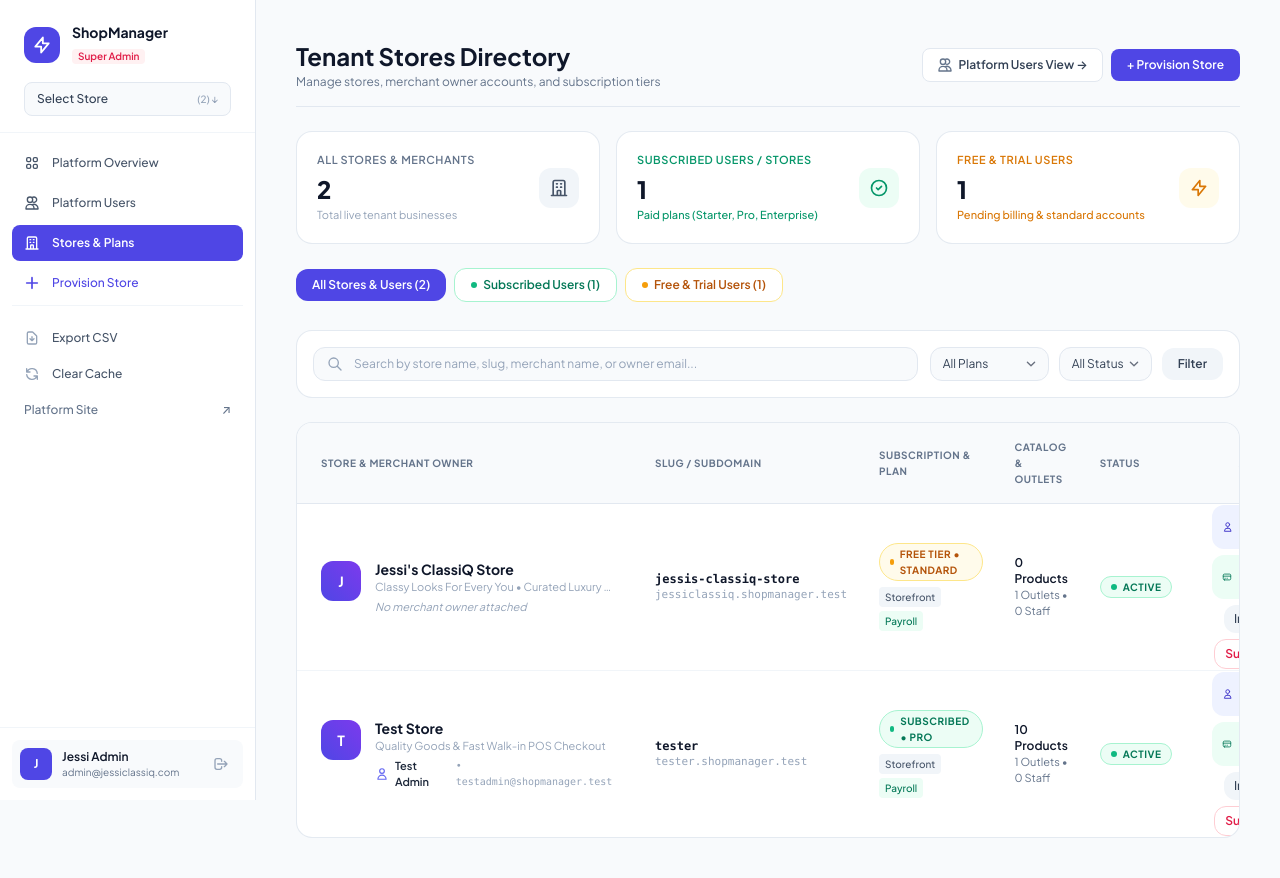
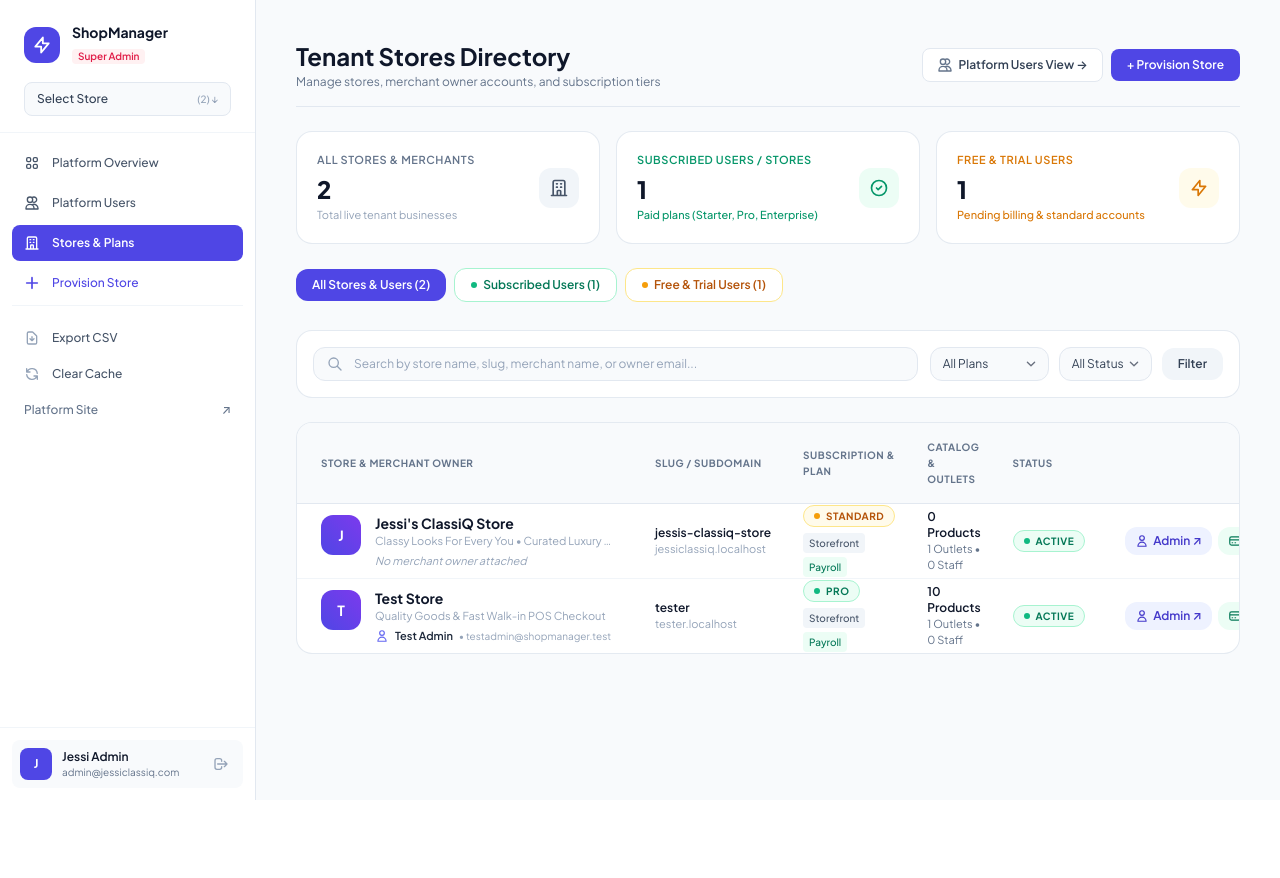
Before and after one commit to ruelnuffy/Shop-manager, a Laravel app: page /super-admin/tenants in a window 1280 px wide. After the commit the page ends 800 px from the top, so only its background shows below. Run offline with Laravel 12, Linux system fonts and the light colour scheme; a user stored in the database is signed in; data comes from the database, SQL or seed files in the repository; data that the repository does not hold is empty; style sheets or scripts are compiled from the project's sources; some libraries are stand-ins or nearby versions.

Commit message:
Keep Super Admin stores table columns and actions aligned on single rows

```diff
--- a/resources/views/super-admin/tenants/index.blade.php
+++ b/resources/views/super-admin/tenants/index.blade.php
@@ -188,12 +188,12 @@
                                             {{ $tenant->setting('branding.tagline', 'Retail Workspace') }}
                                         </div>
                                         @if ($owner)
-                                            <div class="flex items-center gap-1.5 mt-1 text-[11px] text-slate-600">
+                                            <div class="flex items-center gap-1.5 mt-1 text-[11px] text-slate-600 whitespace-nowrap">
                                                 <svg class="w-3.5 h-3.5 text-indigo-500 shrink-0" fill="none" viewBox="0 0 24 24" stroke="currentColor">
                                                     <path stroke-linecap="round" stroke-linejoin="round" stroke-width="2" d="M16 7a4 4 0 11-8 0 4 4 0 018 0zM12 14a7 7 0 00-7 7h14a7 7 0 00-7-7z" />
                                                 </svg>
                                                 <span class="font-semibold text-slate-800">{{ $owner->name }}</span>
-                                                <span class="text-slate-400 font-mono text-[10px]">&bull; {{ $owner->email }}</span>
+                                                <span class="text-slate-400 text-[10px]">&bull; {{ $owner->email }}</span>
                                             </div>
                                         @else
                                             <div class="text-[11px] text-slate-400 italic mt-1">No merchant owner attached</div>
@@ -203,24 +203,24 @@
                             </td>
 
                             <!-- Slug / Subdomain -->
-                            <td class="px-4 py-4.5">
-                                <div class="font-mono text-slate-900 font-semibold">{{ $tenant->slug }}</div>
-                                <div class="text-[11px] text-slate-400 font-mono">
-                                    {{ $tenant->domain ?: ($tenant->subdomain ? $tenant->subdomain . '.shopmanager.test' : 'local') }}
+                            <td class="px-4 py-4.5 whitespace-nowrap">
+                                <div class="text-slate-900 font-semibold">{{ $tenant->slug }}</div>
+                                <div class="text-[11px] text-slate-400">
+                                    {{ $tenant->domain ?: ($tenant->subdomain ? $tenant->subdomain . '.' . config('tenancy.base_domain', 'houseoframah.name.ng') : 'local') }}
                                 </div>
                             </td>
 
                             <!-- Subscription & Plan -->
-                            <td class="px-4 py-4.5 space-y-1.5">
+                            <td class="px-4 py-4.5 space-y-1.5 whitespace-nowrap">
                                 @if ($isSubscribed)
-                                    <div class="inline-flex items-center gap-1.5 px-2.5 py-0.5 rounded-full text-[10px] font-bold uppercase tracking-wider bg-emerald-50 text-emerald-700 border border-emerald-200">
+                                    <div class="inline-flex items-center gap-1.5 px-2.5 py-0.5 rounded-full text-[10px] font-bold uppercase tracking-wider bg-emerald-50 text-emerald-700 border border-emerald-200 whitespace-nowrap">
                                         <span class="w-1.5 h-1.5 rounded-full bg-emerald-500"></span>
-                                        <span>Subscribed &bull; {{ $tenant->plan }}</span>
+                                        <span>{{ $tenant->plan }}</span>
                                     </div>
                                 @else
-                                    <div class="inline-flex items-center gap-1.5 px-2.5 py-0.5 rounded-full text-[10px] font-bold uppercase tracking-wider bg-amber-50 text-amber-700 border border-amber-200">
+                                    <div class="inline-flex items-center gap-1.5 px-2.5 py-0.5 rounded-full text-[10px] font-bold uppercase tracking-wider bg-amber-50 text-amber-700 border border-amber-200 whitespace-nowrap">
                                         <span class="w-1.5 h-1.5 rounded-full bg-amber-500"></span>
-                                        <span>Free Tier &bull; {{ $tenant->plan ?? 'standard' }}</span>
+                                        <span>{{ $tenant->plan ?? 'standard' }}</span>
                                     </div>
                                 @endif
 
@@ -246,7 +246,7 @@
                             </td>
 
                             <!-- Status -->
-                            <td class="px-4 py-4.5">
+                            <td class="px-4 py-4.5 whitespace-nowrap">
                                 @php
                                     $statusClasses = match ($tenant->status) {
                                         'active' => 'bg-emerald-50 text-emerald-700 border-emerald-200',
@@ -259,15 +259,15 @@
                                         default => 'bg-rose-500',
                                     };
                                 @endphp
-                                <span class="inline-flex items-center gap-1.5 px-2.5 py-0.5 rounded-full text-[10px] font-bold uppercase tracking-wider border {{ $statusClasses }}">
+                                <span class="inline-flex items-center gap-1.5 px-2.5 py-0.5 rounded-full text-[10px] font-bold uppercase tracking-wider border whitespace-nowrap {{ $statusClasses }}">
                                     <span class="w-1.5 h-1.5 rounded-full {{ $dotClass }}"></span>
                                     {{ $tenant->status }}
                                 </span>
                             </td>
 
                             <!-- Actions -->
-                            <td class="px-6 py-4.5 text-right">
-                                <div class="flex items-center justify-end gap-1.5 flex-wrap">
+                            <td class="px-6 py-4.5 text-right whitespace-nowrap">
+                                <div class="inline-flex items-center justify-end gap-1.5">
                                     <form method="POST" action="{{ route('super-admin.tenants.impersonate-admin', $tenant) }}">
                                         @csrf
                                         <button
```
